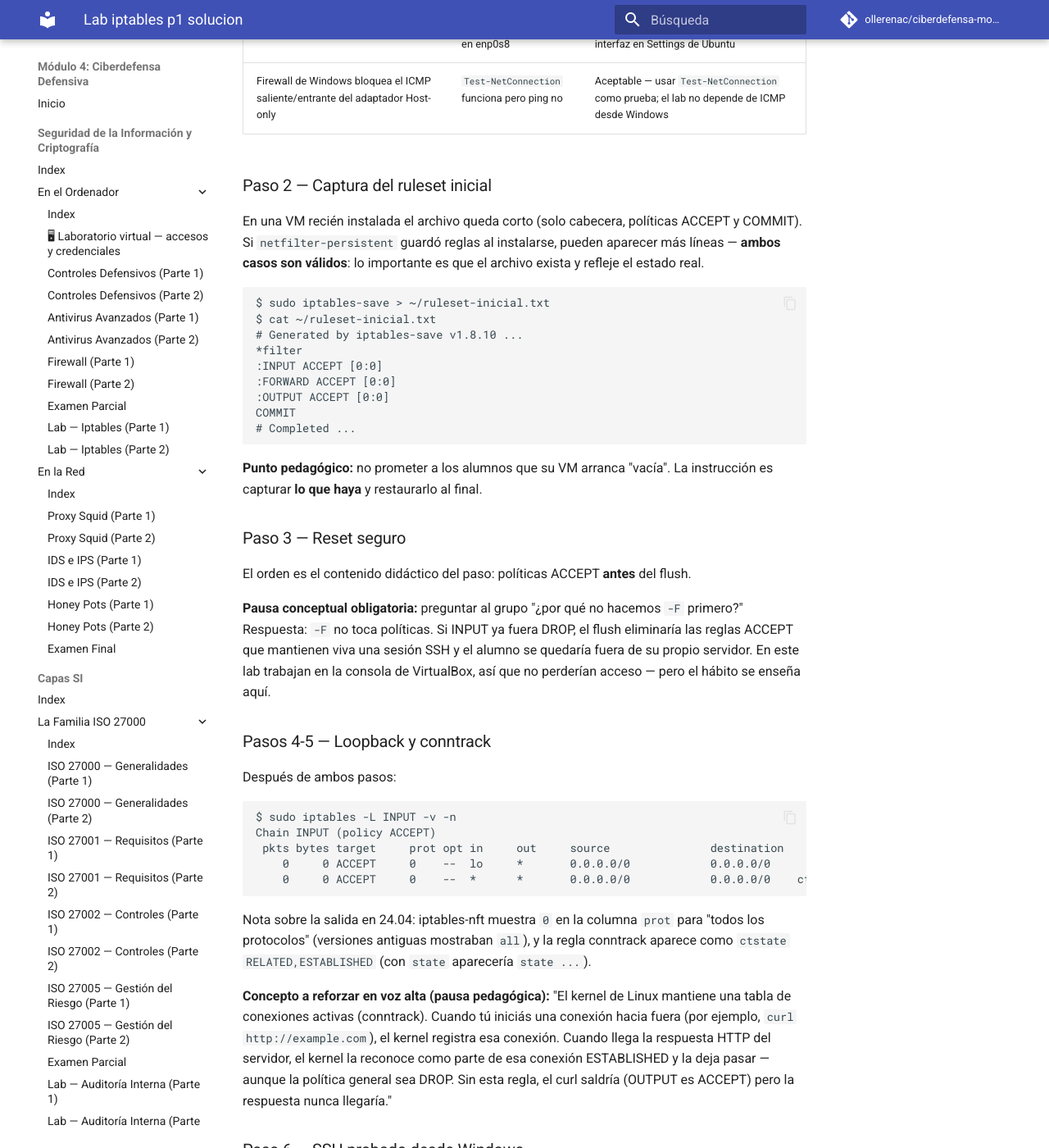
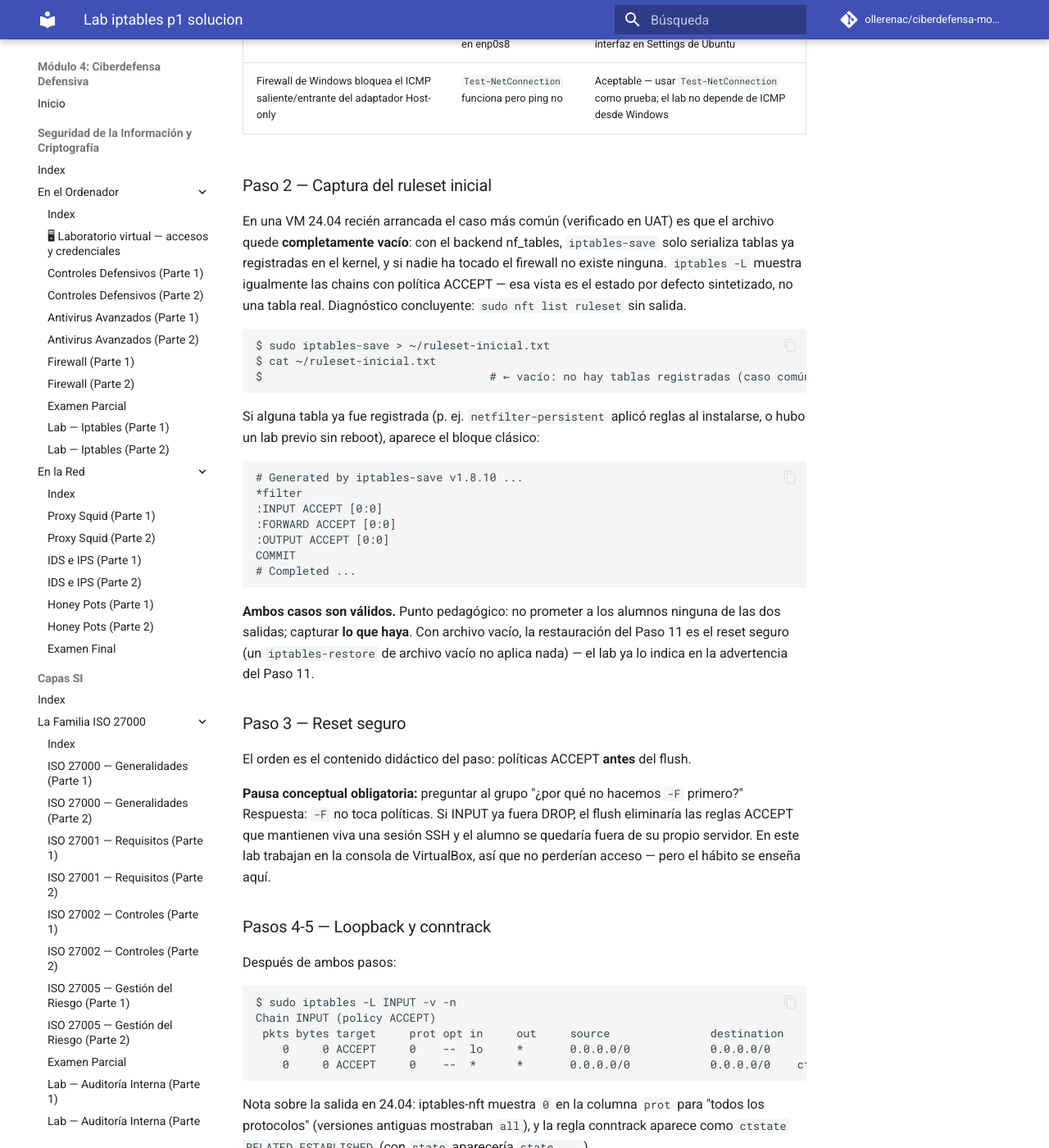
Before and after one commit to ollerenac/ciberdefensa-modulo4, an MkDocs documentation site: the page built from docs/instructor/lab-iptables-p1-solucion.md, in a window 1280 px wide and 1400 px high, scrolled down 1887 px. Shown: the whole window at 82% size. Built offline with MkDocs 1.6.1 and Material for MkDocs 9.7.7, drawn with Linux system fonts in a browser that asks for light colours; comment, search, counter and statistics services are not loaded.

Commit message:
docs(iptables): captura vacía es válida en VM fresca (nf_tables sin tablas registradas)
Hallazgo de UAT en vivo: en Ubuntu 24.04 con backend nf_tables,
'sudo iptables-save' imprime salida vacía si ninguna tabla fue
registrada en el kernel, aunque 'iptables -L' muestre las chains
con política ACCEPT (vista sintetizada). Verificado con
'sudo nft list ruleset' sin salida.

- P1 Paso 2: nota nueva — archivo vacío = no había reglas (estado válido)
- P1 Paso 11: advertencia — restore de archivo vacío no aplica nada;
  con snapshot vacío la restauración es el reset seguro del Paso 3
- P1 checklist: ambos casos aceptados
- P2 Paso 2 y cierre: mismos ajustes
- Instructor P1: caso común corregido (vacío total, no bloque corto),
  diagnóstico con nft list ruleset
- Instructor P2: 'vacío = sin sudo' corregido — dos causas, solo una es error

Co-Authored-By: Claude Fable 5 <noreply@anthropic.com>

````diff
--- a/docs/instructor/lab-iptables-p1-solucion.md
+++ b/docs/instructor/lab-iptables-p1-solucion.md
@@ -69,14 +69,23 @@ con la IP `.1` de la misma subred (típicamente `192.168.56.1`). Esa es `WIN_IP`
 
 ### Paso 2 — Captura del ruleset inicial
 
-En una VM recién instalada el archivo queda corto (solo cabecera, políticas ACCEPT
-y COMMIT). Si `netfilter-persistent` guardó reglas al instalarse, pueden aparecer
-más líneas — **ambos casos son válidos**: lo importante es que el archivo exista y
-refleje el estado real.
+En una VM 24.04 recién arrancada el caso más común (verificado en UAT) es que el
+archivo quede **completamente vacío**: con el backend nf_tables, `iptables-save`
+solo serializa tablas ya registradas en el kernel, y si nadie ha tocado el
+firewall no existe ninguna. `iptables -L` muestra igualmente las chains con
+política ACCEPT — esa vista es el estado por defecto sintetizado, no una tabla
+real. Diagnóstico concluyente: `sudo nft list ruleset` sin salida.
 
 ```
 $ sudo iptables-save > ~/ruleset-inicial.txt
 $ cat ~/ruleset-inicial.txt
+$                                  # ← vacío: no hay tablas registradas (caso común)
+```
+
+Si alguna tabla ya fue registrada (p. ej. `netfilter-persistent` aplicó reglas al
+instalarse, o hubo un lab previo sin reboot), aparece el bloque clásico:
+
+```
 # Generated by iptables-save v1.8.10 ...
 *filter
 :INPUT ACCEPT [0:0]
@@ -86,8 +95,10 @@ COMMIT
 # Completed ...
 ```
 
-**Punto pedagógico:** no prometer a los alumnos que su VM arranca "vacía". La
-instrucción es capturar **lo que haya** y restaurarlo al final.
+**Ambos casos son válidos.** Punto pedagógico: no prometer a los alumnos ninguna
+de las dos salidas; capturar **lo que haya**. Con archivo vacío, la restauración
+del Paso 11 es el reset seguro (un `iptables-restore` de archivo vacío no aplica
+nada) — el lab ya lo indica en la advertencia del Paso 11.
 
 ### Paso 3 — Reset seguro
 
````
Also changed, not shown: docs/instructor/lab-iptables-p2-solucion.md (+10 -7 lines), docs/seguridad-criptografia/en-el-ordenador/lab-iptables-p1.md (+18 -2 lines), docs/seguridad-criptografia/en-el-ordenador/lab-iptables-p2.md (+3 -1 lines).
